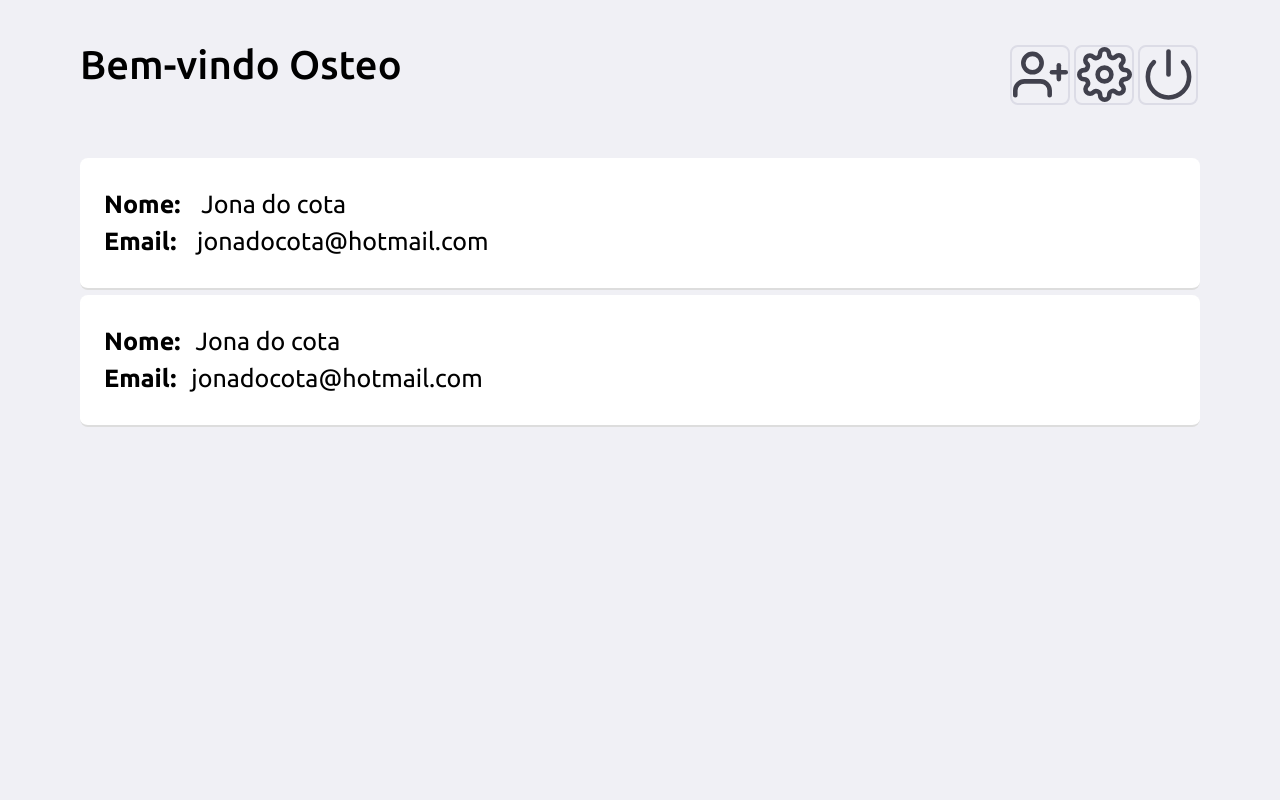
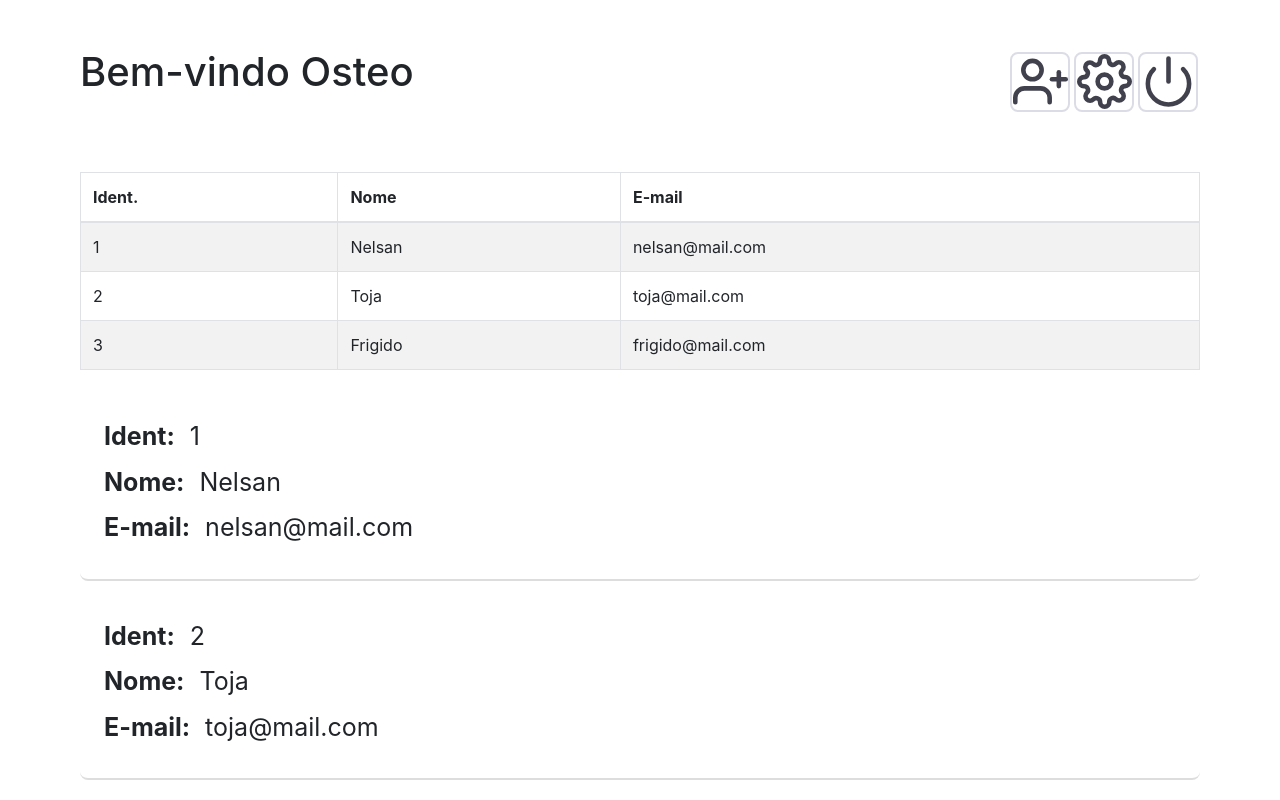
Before and after one commit to Project-Osteo/WebApp, a React (Create React App) app in the folder frontend/: page /homepage in a window 1280 px wide. Shown: the top 800 px of the page. Built offline with nearby package versions, Linux system fonts and the light colour scheme.

Commit message:
tabela para os pacientes

```diff
--- a/frontend/package.json
+++ b/frontend/package.json
@@ -6,7 +6,9 @@
     "@testing-library/jest-dom": "^5.11.6",
     "@testing-library/react": "^11.2.2",
     "@testing-library/user-event": "^12.2.2",
+    "bootstrap": "^4.5.3",
     "react": "^17.0.1",
+    "react-bootstrap": "^1.4.0",
     "react-dom": "^17.0.1",
     "react-icons": "^3.11.0",
     "react-router-dom": "^5.2.0",
--- a/frontend/src/pages/Homepage/index.js
+++ b/frontend/src/pages/Homepage/index.js
@@ -1,14 +1,57 @@
 import React from 'react';
+/* import Table from './Table' */
 import { Link } from 'react-router-dom';
 import { FiUserPlus, FiSettings, FiPower } from 'react-icons/fi';
+import 'bootstrap/dist/css/bootstrap.min.css';
+import * as ReactBootStrap from "react-bootstrap";
+import { useHistory} from "react-router-dom";
 
 import './styles.css';
 
 export default function Homepage() {
+    const fakedata = [
+        {id: 1, name: 'Nelsan', mail: 'nelsan@mail.com'},
+        {id: 2, name: 'Toja', mail: 'toja@mail.com'},
+        {id: 3, name: 'Frigido', mail: 'frigido@mail.com'}
+    ]
+
+    const pacientes = [
+        {id: 1, name: 'Nelsan', mail: 'nelsan@mail.com'},
+        {id: 2, name: 'Toja', mail: 'toja@mail.com'},
+        {id: 3, name: 'Frigido', mail: 'frigido@mail.com'}
+    ]
+
+    const history = useHistory();
+    const handleRowClick = (row) => {
+        history.push(`/pacientes/${row}`);
+    }
+
+    const renderPaciente = (paciente, index) => {
+        return (
+            <tr key={index} onClick={()=> handleRowClick(index)}>
+                <td>{paciente.id}</td>
+                <td>{paciente.name}</td>
+                <td>{paciente.mail}</td>
+            </tr>
+        )
+    }
+
+    const renderPacienteCard = (paciente, index) => {
+        return (
+            <li key={index}>
+                <Link to="/pacientes">
+                    <p><b>Ident:</b>{paciente.id}</p>
+                    <p><b>Nome:</b>{paciente.name}</p>
+                    <p><b>E-mail:</b>{paciente.mail}</p>
+                </Link>
+            </li>
+        )
+    }
+
+
     return(
         <div className="homepage-container">
             <header>
-
                 <span>Bem-vindo Osteo</span>
 
                 <div className="btn-group">
@@ -24,22 +67,31 @@ export default function Homepage() {
                         <FiPower size={55} color="#41414d"></FiPower>
                     </Link>
                 </div>
-
             </header>
 
+            <div>
+                <ReactBootStrap.Table striped bordered hover>
+                    <thead>
+                        <tr>
+                            <th>Ident.</th>
+                            <th>Nome</th>
+                            <th>E-mail</th>
+                        </tr>
+                    </thead>
+                    <tbody>
+                        {pacientes.map(renderPaciente)}
+                    </tbody>
+                </ReactBootStrap.Table>
+            </div>
+
             <ul>
-            <li>
-                <Link to="/pacientes">
-                <p><b>Nome:</b> Jona do cota</p>
-                <p><b>Email:</b> jonadocota@hotmail.com</p>
-                </Link>
-            </li>
-            <li>
+                {pacientes.map(renderPacienteCard)}
+                {/* <li>
                     <Link to="/pacientes">
                     <p><b>Nome:</b>Jona do cota</p>
                     <p><b>Email:</b>jonadocota@hotmail.com</p>
                     </Link>
-            </li>
+                </li> */}
             </ul>
         </div>
    );
--- a/frontend/src/pages/Login/index.js
+++ b/frontend/src/pages/Login/index.js
@@ -3,6 +3,7 @@ import React from 'react';
 import './styles.css';
 
 export default function Login(){
+
     return (
         <div className="login-container">
             <section className="form">
--- a/frontend/src/pages/Pacientes/index.js
+++ b/frontend/src/pages/Pacientes/index.js
@@ -21,7 +21,7 @@ export default function Pacientes() {
 
             <header>
 
-                <span>Jona do cota</span>
+                <span><h1>OSTEOCLINIC</h1></span>
 
                 <div className="btn-group">
                     <Link type="button" to="/homepage">
@@ -40,9 +40,9 @@ export default function Pacientes() {
             </header>
 
             <div className="info-paciente">
+                <p><b>Nome:</b> Jona do cota</p>
                 <p><b>Idade:</b> 28 anos</p>
                 <p><b>Localidade:</b> Charca de Famões</p>
-                    <p><b>Peso:</b> 70kg</p>
                 <p><b>Nacionalidade:</b> Portuguesa</p>
                 <p><b>Altura:</b> 1,80m</p>
                 <p><b>Contacto:</b> 9112121212</p>
```
Also changed, not shown: frontend/src/pages/Homepage/styles.css (line endings or trailing spaces), 1 other file (tests, documents, lock files or other folders). Lines whose indentation alone changed are shown as unchanged.
